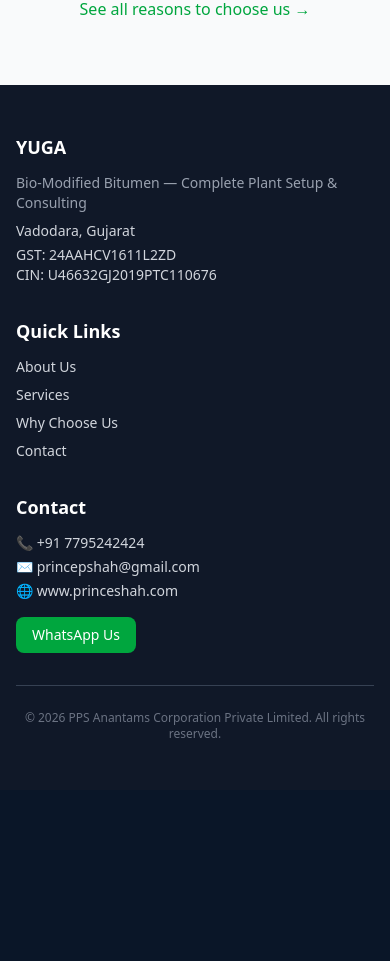
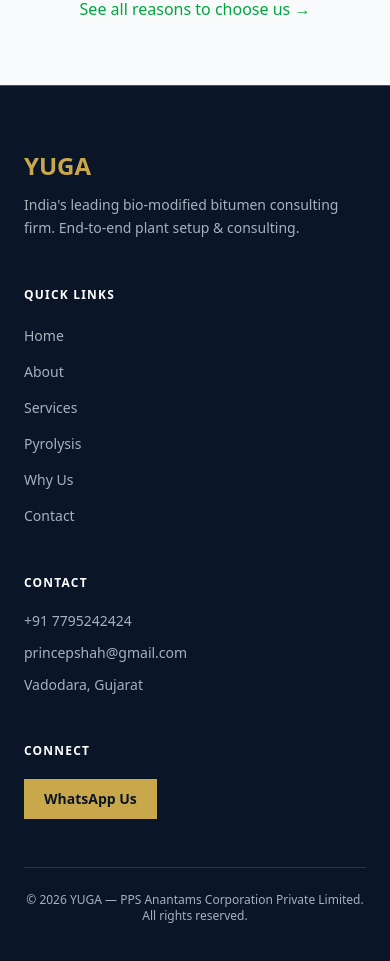
Before and after one commit to pacpltradingdesk-dotcom/yuga-website, a Next.js app: page / in a window 390 px wide. Shown: the part 5560-6521 px from the top of the page. Before the commit the page ends 6350 px from the top, so only its background shows below. Built offline with nearby package versions, Linux system fonts and the light colour scheme; a web font is replaced by a local one.

Commit message:
feat: redesign Footer — gold accent, fix Pyrolysis link, derive WhatsApp from COMPANY.phone

```diff
--- a/components/Footer.tsx
+++ b/components/Footer.tsx
@@ -1,46 +1,75 @@
 import Link from "next/link";
 import { COMPANY } from "@/lib/company-data";
 
+const QUICK_LINKS = [
+  { href: "/", label: "Home" },
+  { href: "/about", label: "About" },
+  { href: "/services", label: "Services" },
+  { href: "/pyrolysis", label: "Pyrolysis" },
+  { href: "/why-us", label: "Why Us" },
+  { href: "/contact", label: "Contact" },
+];
+
 export default function Footer() {
+  const waNumber = COMPANY.phone.replace(/\D/g, "");
+
   return (
-    <footer className="bg-gray-900 text-gray-300 mt-auto">
-      <div className="max-w-7xl mx-auto px-4 sm:px-6 lg:px-8 py-12">
-        <div className="grid grid-cols-1 md:grid-cols-3 gap-8">
+    <footer className="bg-brand-navy border-t border-brand-gold/40">
+      <div className="max-w-7xl mx-auto px-6 py-16">
+        <div className="grid grid-cols-1 md:grid-cols-4 gap-12">
           <div>
-            <h3 className="text-white font-bold text-lg mb-3">YUGA</h3>
-            <p className="text-sm text-gray-400 mb-2">{COMPANY.tagline}</p>
-            <p className="text-sm">{COMPANY.hq}</p>
-            <p className="text-sm mt-1">GST: {COMPANY.gst}</p>
-            <p className="text-sm">CIN: {COMPANY.cin}</p>
+            <p className="font-display text-2xl font-bold text-brand-gold mb-3">YUGA</p>
+            <p className="text-brand-muted text-sm leading-relaxed">
+              India&apos;s leading bio-modified bitumen consulting firm. End-to-end plant setup &amp; consulting.
+            </p>
           </div>
+
           <div>
-            <h3 className="text-white font-bold text-lg mb-3">Quick Links</h3>
-            <ul className="space-y-2 text-sm">
-              {[
-                { href: "/about", label: "About Us" },
-                { href: "/services", label: "Services" },
-                { href: "/why-us", label: "Why Choose Us" },
-                { href: "/contact", label: "Contact" },
-              ].map(({ href, label }) => (
+            <h3 className="text-white font-semibold text-xs uppercase tracking-widest mb-5">
+              Quick Links
+            </h3>
+            <ul className="space-y-3">
+              {QUICK_LINKS.map(({ href, label }) => (
                 <li key={href}>
-                  <Link href={href} className="hover:text-green-400 transition-colors">{label}</Link>
+                  <Link
+                    href={href}
+                    className="text-brand-muted hover:text-brand-gold text-sm transition-colors"
+                  >
+                    {label}
+                  </Link>
                 </li>
               ))}
             </ul>
           </div>
+
           <div>
-            <h3 className="text-white font-bold text-lg mb-3">Contact</h3>
-            <p className="text-sm mb-1">📞 {COMPANY.phone}</p>
-            <p className="text-sm mb-1">✉️ {COMPANY.email}</p>
-            <p className="text-sm mb-1">🌐 {COMPANY.website}</p>
-            <a href="https://wa.me/917795242424" target="_blank" rel="noopener noreferrer"
-              className="mt-3 inline-block bg-green-600 hover:bg-green-700 text-white px-4 py-2 rounded-lg text-sm transition-colors">
+            <h3 className="text-white font-semibold text-xs uppercase tracking-widest mb-5">
+              Contact
+            </h3>
+            <ul className="space-y-3 text-sm text-brand-muted">
+              <li>{COMPANY.phone}</li>
+              <li>{COMPANY.email}</li>
+              <li>{COMPANY.hq}</li>
+            </ul>
+          </div>
+
+          <div>
+            <h3 className="text-white font-semibold text-xs uppercase tracking-widest mb-5">
+              Connect
+            </h3>
+            <a
+              href={`https://wa.me/${waNumber}`}
+              target="_blank"
+              rel="noopener noreferrer"
+              className="inline-flex items-center gap-2 bg-brand-gold text-brand-navy font-semibold text-sm px-5 py-2.5 hover:bg-[#b8963e] transition-colors"
+            >
               WhatsApp Us
             </a>
           </div>
         </div>
-        <div className="border-t border-gray-700 mt-8 pt-6 text-center text-xs text-gray-500">
-          © {new Date().getFullYear()} {COMPANY.name}. All rights reserved.
+
+        <div className="border-t border-brand-gold/20 mt-12 pt-6 text-center text-brand-muted text-xs">
+          © {new Date().getFullYear()} YUGA — {COMPANY.name}. All rights reserved.
         </div>
       </div>
     </footer>
```
Also changed, not shown: 1 other file (tests, documents, lock files or other folders).
